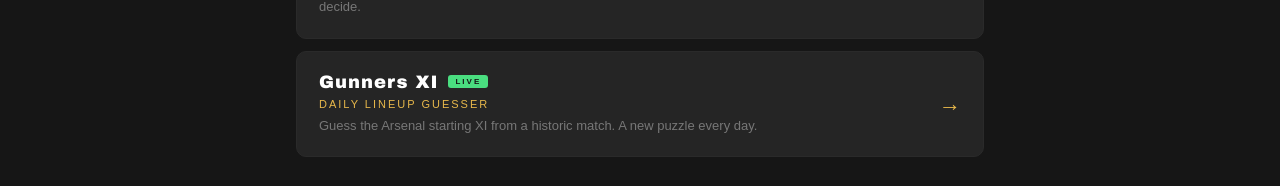
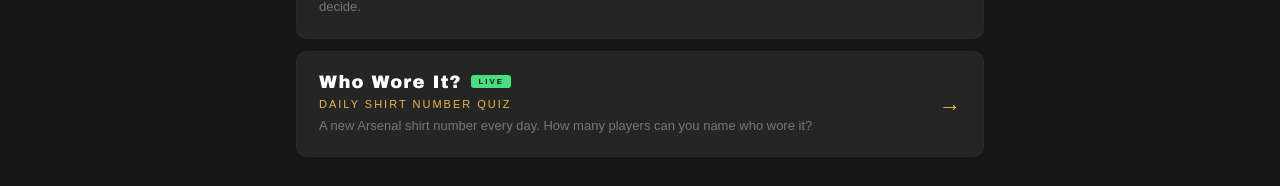
Before and after one commit to TouchlineGunners/touchline-gunners, a React (Vite) app: page / in a window 1280 px wide. Shown: the part 275-461 px from the top of the page. Built offline with nearby package versions, Linux system fonts and the light colour scheme.

Commit message:
Add files via upload

```diff
--- a/src/App.jsx
+++ b/src/App.jsx
@@ -1,7 +1,7 @@
 import { useState } from 'react'
 import logo from './assets/logo.png'
 import Arsenal501 from './games/Arsenal501/index.jsx'
-import GunnersXI from './GunnersXI.jsx'
+import WhoWoreIt from './games/WhoWoreIt/index.jsx'
 
 const C = {
   red: '#EF0107',
@@ -26,13 +26,13 @@
     component: Arsenal501,
   },
   {
-    id: 'gunnersxi',
-    title: 'Gunners XI',
-    subtitle: 'Daily Lineup Guesser',
-    description: 'Guess the Arsenal starting XI from a historic match. A new puzzle every day.',
+    id: 'whoworeit',
+    title: 'Who Wore It?',
+    subtitle: 'Daily Shirt Number Quiz',
+    description: 'A new Arsenal shirt number every day. How many players can you name who wore it?',
     badge: 'LIVE',
     badgeColor: '#4ADE80',
-    component: GunnersXI,
+    component: WhoWoreIt,
   },
 ]
 
```
